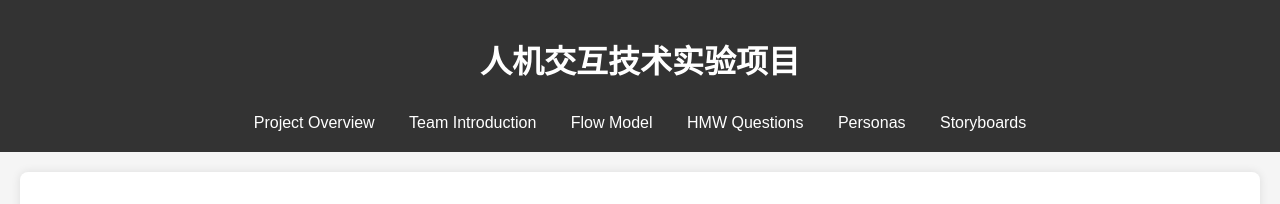
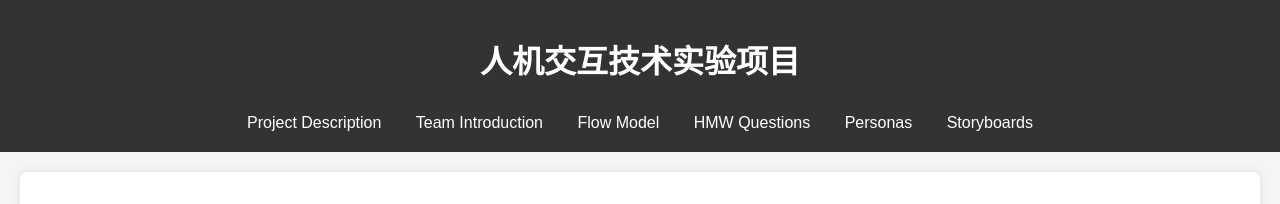
Before and after one commit to wuxiao1ong/hciex, a plain HTML site: page index.html in a window 1280 px wide. Shown: the top 204 px of the page. Drawn offline with Linux system fonts and the light colour scheme.

Commit message:
Update index.html

```diff
--- a/index.html
+++ b/index.html
@@ -10,7 +10,7 @@
     <header>
         <h1>人机交互技术实验项目</h1>
         <nav>
-            <a href="#project-description">Project Overview</a>
+            <a href="#project-description">Project Description</a>
             <a href="#team-introduction">Team Introduction</a>
             <a href="#flow-model">Flow Model</a>
             <a href="#hmw-questions">HMW Questions</a>
```
